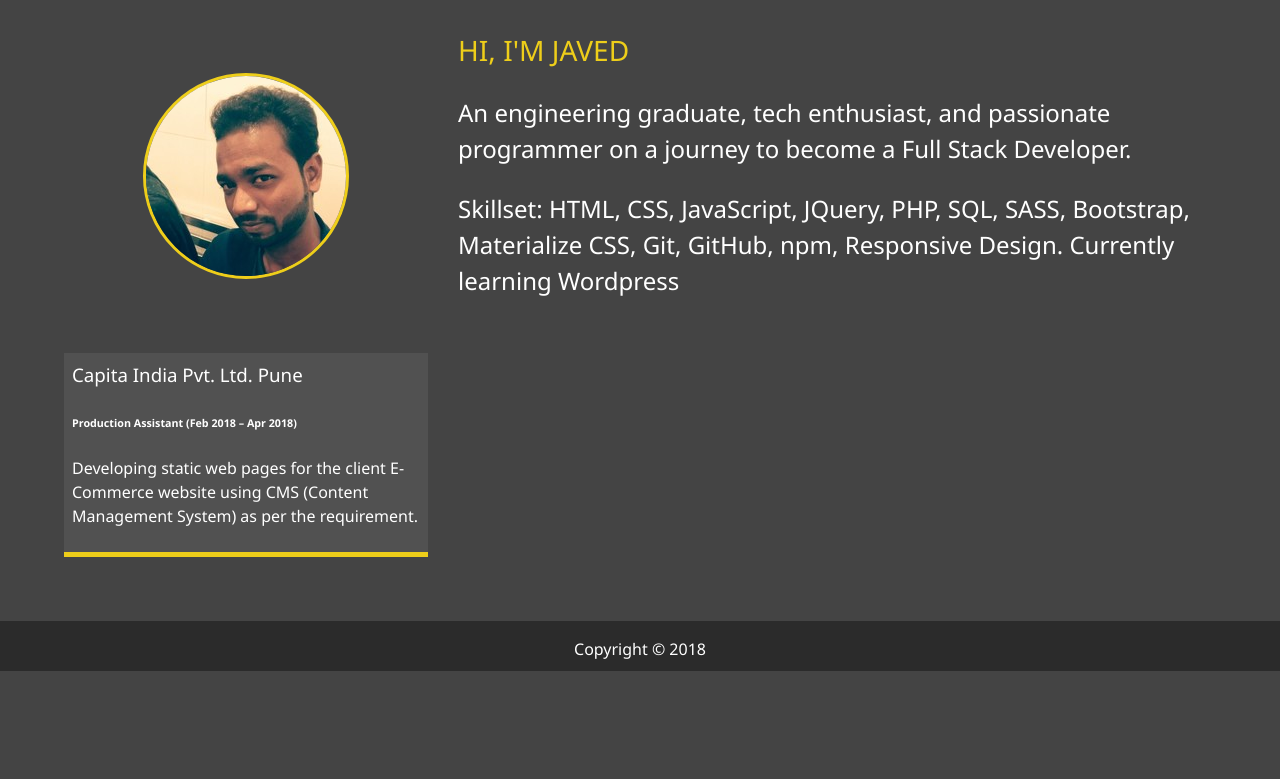
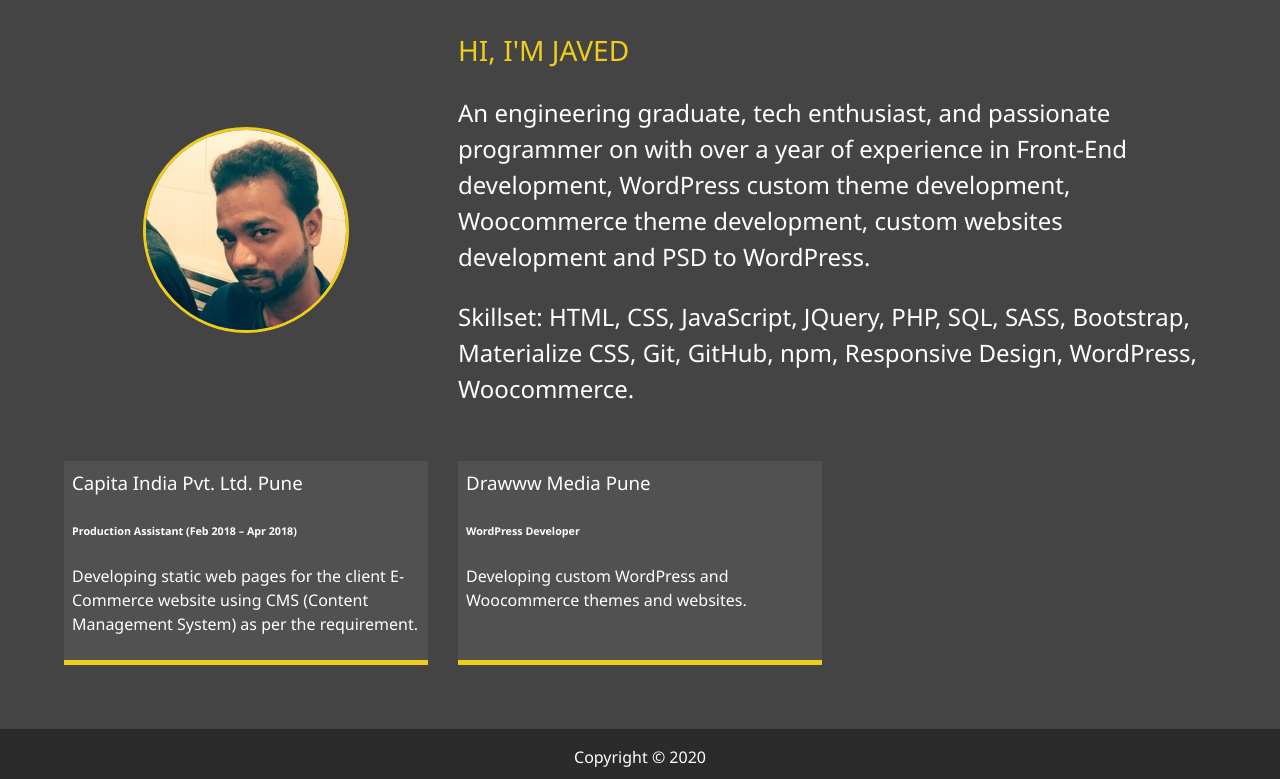
Before and after one commit to skjaved/portfolio, a website: page docs/about.html in a window 1280 px wide. Shown: the part 253-1032 px from the top of the page. Before the commit the page ends 924 px from the top, so only its background shows below. Drawn offline with Linux system fonts and the light colour scheme.

Commit message:
Updated bio

```diff
--- a/docs/about.html
+++ b/docs/about.html
@@ -55,10 +55,9 @@
             <div class="bio">
                 <h3 class="text-secondary">HI, I'M JAVED</h3>
                 <p>An engineering graduate, tech enthusiast, and passionate programmer
-on a journey to become a Full Stack Developer.</p>
+on with over a year of experience in Front-End development, WordPress custom theme development, Woocommerce theme development, custom websites development and PSD to WordPress.</p>
                 <p>Skillset:
-HTML, CSS, JavaScript, JQuery, PHP, SQL, SASS, Bootstrap, Materialize CSS, Git, GitHub, npm, Responsive Design.
-Currently learning Wordpress</p>
+HTML, CSS, JavaScript, JQuery, PHP, SQL, SASS, Bootstrap, Materialize CSS, Git, GitHub, npm, Responsive Design, WordPress, Woocommerce.</p>
             </div>
 
             <div class="job job-1">
@@ -66,13 +65,12 @@ Currently learning Wordpress</p>
                 <h6>Production Assistant (Feb 2018 – Apr 2018) </h6>
                 <p>Developing static web pages for the client E-Commerce website using CMS (Content Management System) as per the requirement.</p>
             </div>
-<!--             <div class="job job-2">
-                <h3>Developer ABC</h3>
-                <h6>Front End Developer</h6>
-                <p>Lorem ipsum, dolor sit amet consectetur adipisicing elit. Nobis cumque repellat nemo sed blanditiis. Veritatis
-                    doloribus ex architecto. Harum, natus?</p>
+            <div class="job job-2">
+                <h3>Drawww Media Pune</h3>
+                <h6>WordPress Developer</h6>
+                <p>Developing custom WordPress and Woocommerce themes and websites.</p>
             </div>
-            <div class="job job-3">
+<!--             <div class="job job-3">
                 <h3>Developer ABC</h3>
                 <h6>Front End Developer</h6>
                 <p>Lorem ipsum, dolor sit amet consectetur adipisicing elit. Nobis cumque repellat nemo sed blanditiis. Veritatis
@@ -82,7 +80,7 @@ Currently learning Wordpress</p>
     </main>
 
     <footer id="main-footer">
-        Copyright &copy; 2018
+        Copyright &copy; 2020
     </footer>
 
     <script src="js/main.js"></script>
```
